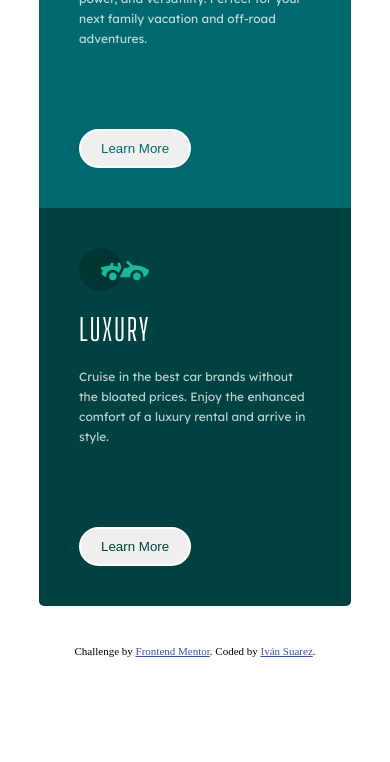
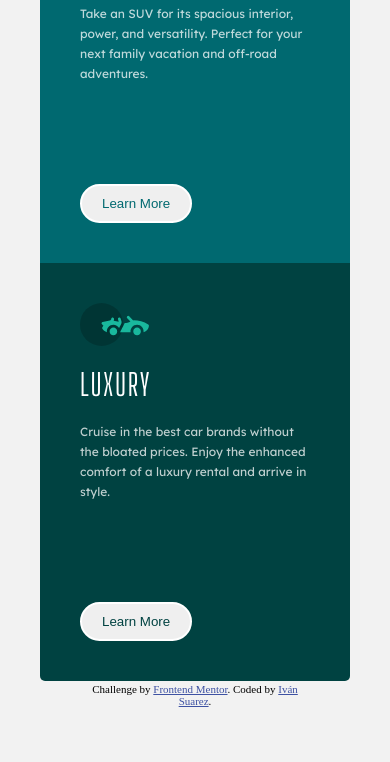
Before and after one commit to IASV/3-column, a plain HTML site: page index.html in a window 390 px wide. Shown: the part 628-1390 px from the top of the page. Before the commit the page ends 1324 px from the top, so only its background shows below. Drawn offline with Linux system fonts and the light colour scheme.

Commit message:
fixed responsive

```diff
--- a/css/styles.css
+++ b/css/styles.css
@@ -8,17 +8,17 @@ body{
     display: flex;
     flex-wrap: wrap;
     justify-content: center;
-    align-items: center;
-    padding: 10% 0%;
+    padding: 14% 20%;
     color: hsl(0, 0%, 95%);
     font-size: 15px;
+    background-color: hsl(0, 0%, 95%);
 }
 
 .container{
     display: flex;
     flex-wrap: wrap;
+    width: 80%;
     border-radius: 5px;
-    width: 80%;
     overflow: hidden;
     min-width: 310px;
 }
@@ -27,7 +27,7 @@ body{
     display: flex;
     flex-wrap: wrap;
     padding: 40px;
-    width: 33.3333333%;
+    width: 33.333333%;
     color: white;
     transition-duration: 0.5s;
 }
@@ -52,7 +52,7 @@ body{
 }
 
 .section button{
-    margin-top: 80px;
+    margin-top: 100px;
     padding: 10px 20px;
     outline: none;
     border: 2px solid white;
@@ -107,10 +107,10 @@ body{
 .attribution{
     width: 100%;
     color: black;
-    margin-top: 10%;
+    margin-top: 1%;
 }
 
-@media screen and (max-width: 750px){
+@media screen and (max-width: 1250px){
     .section{
         width: 100%;
     }
```
